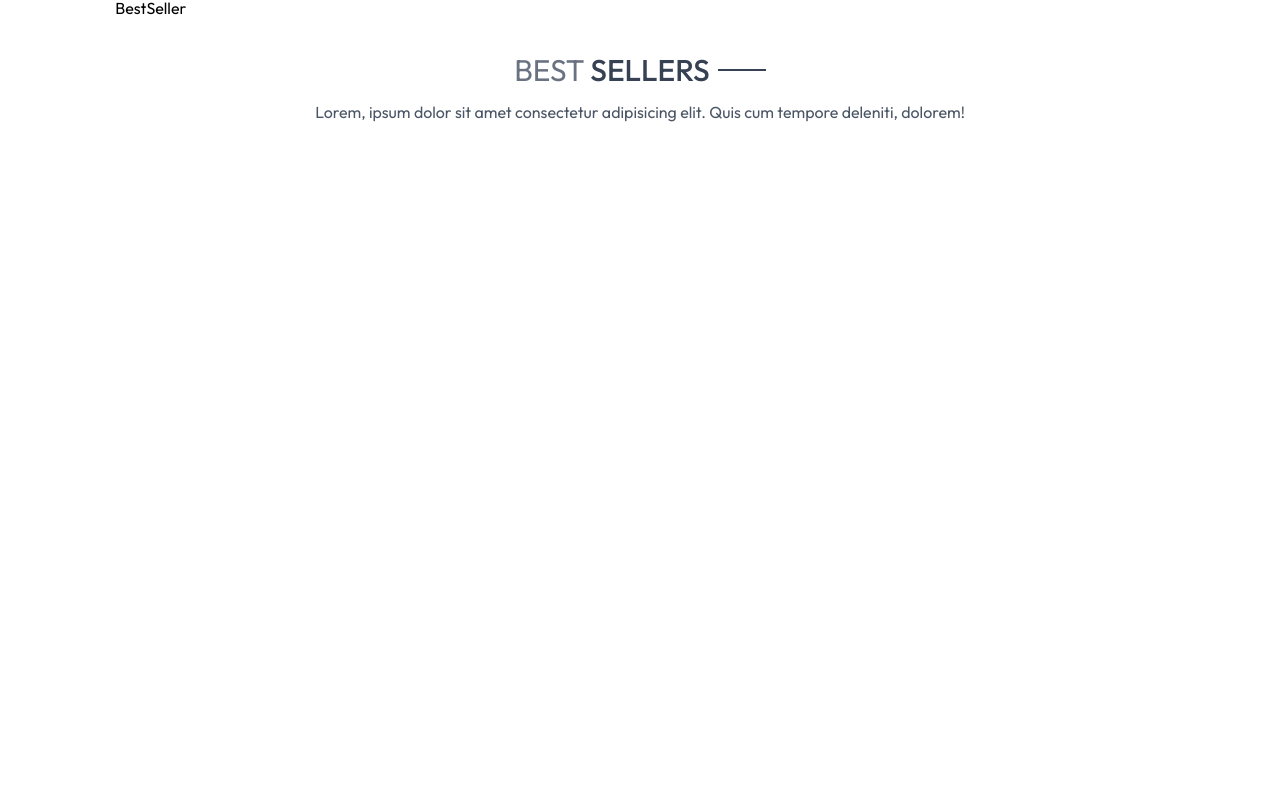
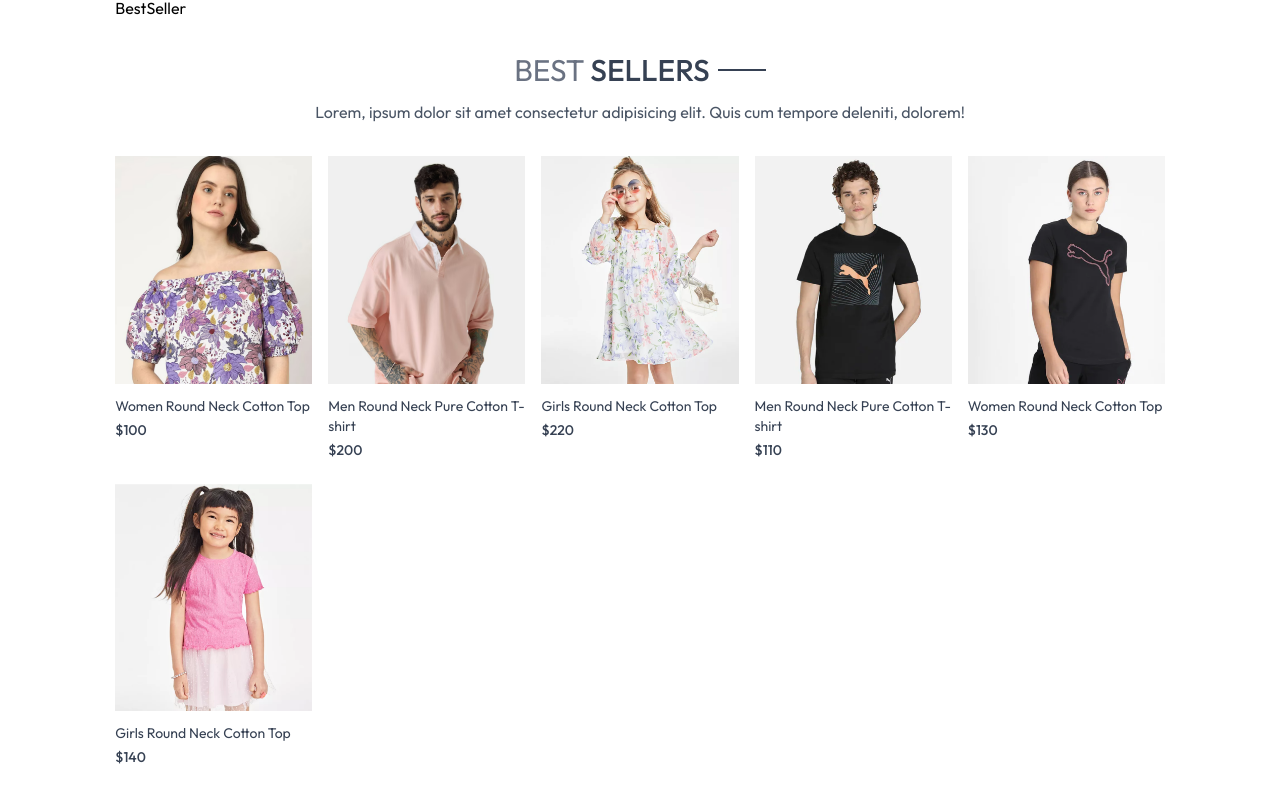
Before and after one commit to hellokristinafaye/clothing-ecommerce, a React (Vite) app: page / in a window 1280 px wide. Shown: the part 1353-2155 px from the top of the page. Before the commit the page ends 1549 px from the top, so only its background shows below. Built offline with nearby package versions, Linux system fonts and the light colour scheme.

Commit message:
Best Sellers render properly

```diff
--- a/src/components/BestSeller.jsx
+++ b/src/components/BestSeller.jsx
@@ -1,6 +1,7 @@
 import React, { useContext, useEffect, useState } from 'react'
 import { ShopContext } from '../context/ShopContext'
 import Title from './Title';
+import ProductItem from './ProductItem';
 
 const BestSeller = () => {
 
@@ -22,7 +23,11 @@ const BestSeller = () => {
           </div>
 
           {/* Rendering Products */}
-          <div className="grid grid-cols-2 sm:grid-cols-3 md:grid-cols-4 lg:grid-cols-5 gap-4 gap-y-6"></div>
+          <div className="grid grid-cols-2 sm:grid-cols-3 md:grid-cols-4 lg:grid-cols-5 gap-4 gap-y-6">
+              {bestSeller.map((item, index) => (
+                  <ProductItem key={index} id={item._id} name={item.name} image={item.image} price={item.price} />
+              ))}
+          </div>
 
     </div>
   )
```
